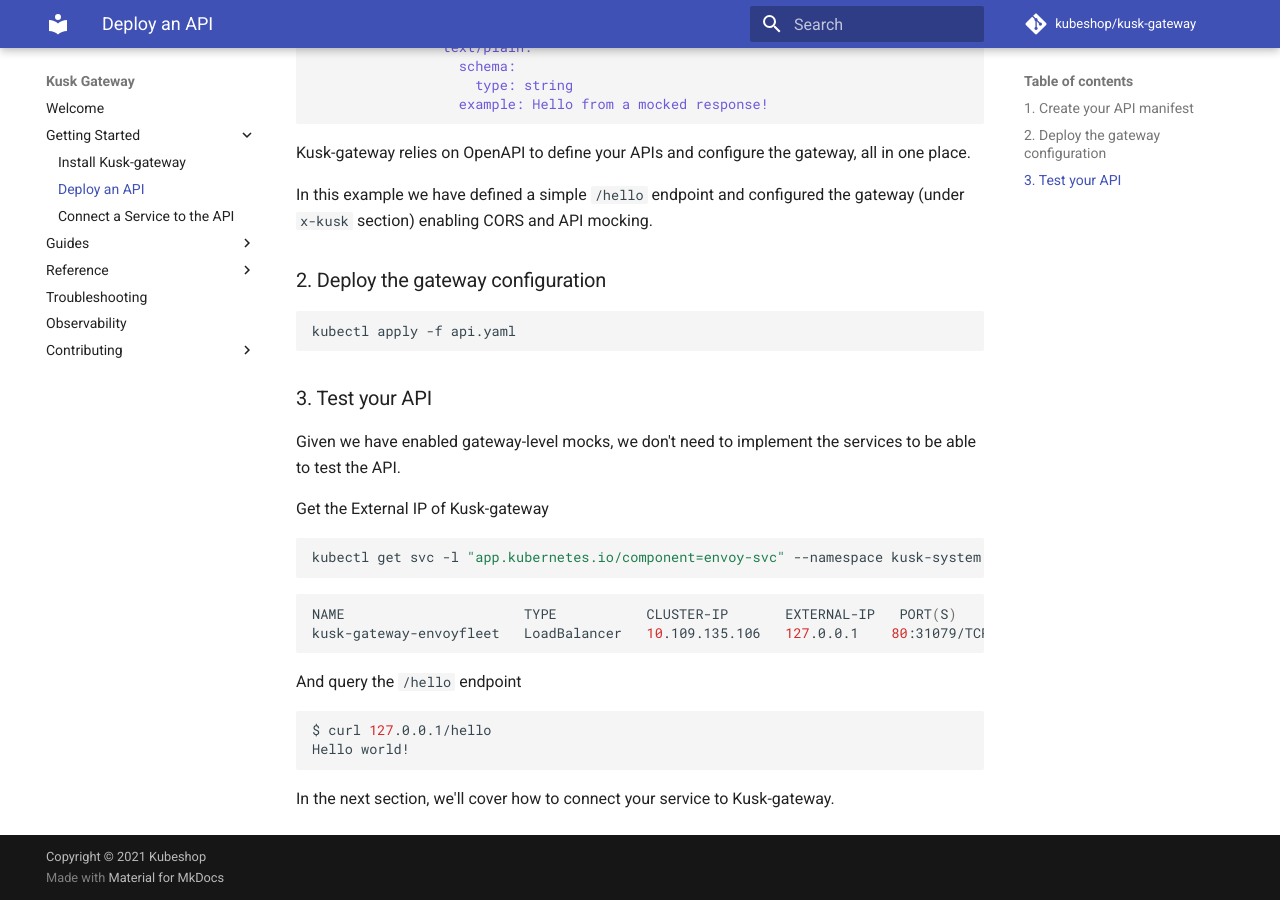
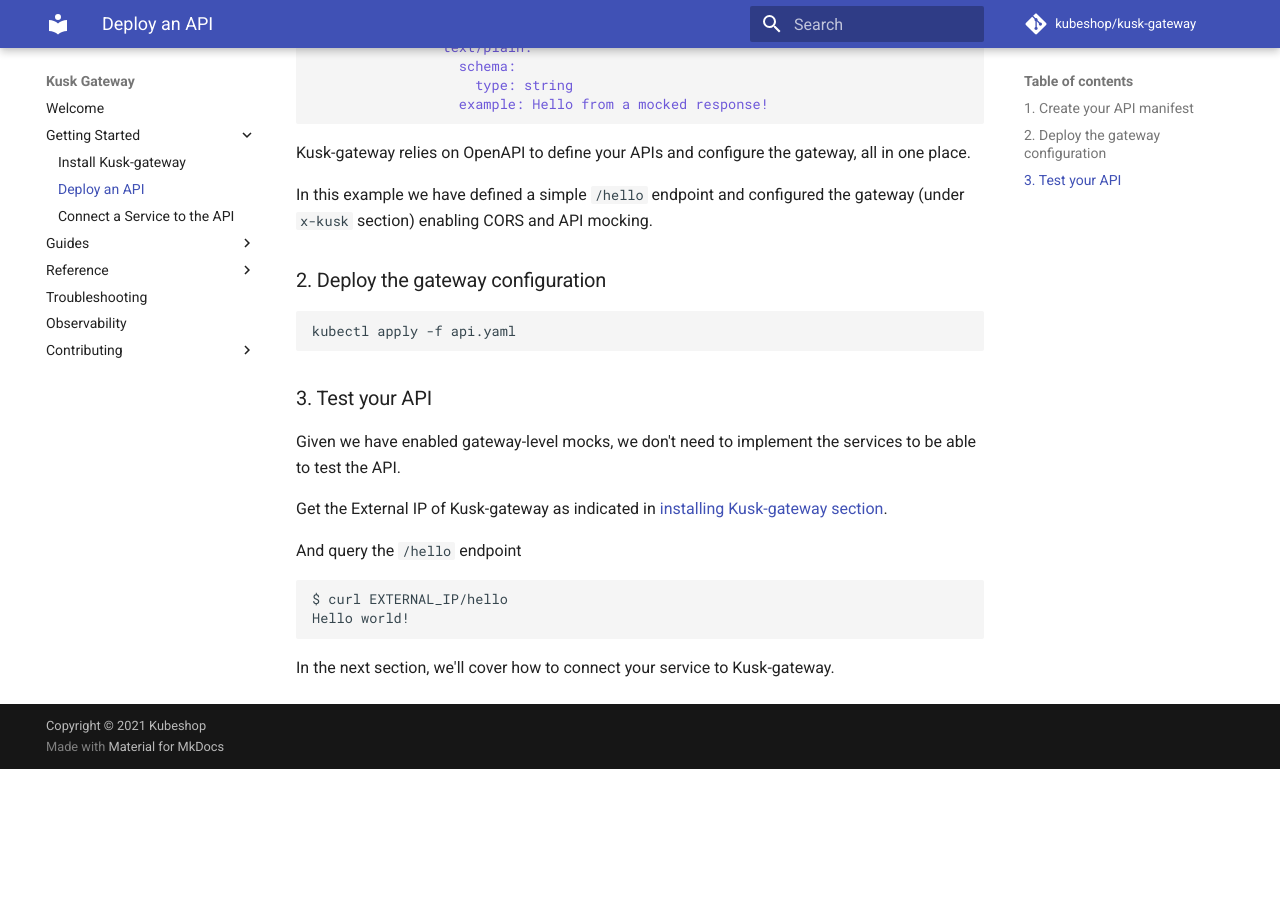
Before and after one commit to kubeshop/kusk-gateway, an MkDocs documentation site: the page built from docs/getting-started/deploy-an-api.md, in a window 1280 px wide and 900 px high, scrolled down 856 px. Built offline with MkDocs 1.6.1 and Material for MkDocs 9.7.7, drawn with Linux system fonts in a browser that asks for light colours; comment, search, counter and statistics services are not loaded; after the commit the page ends 1625 px from its top, so only the background shows below that.

````diff
--- a/docs/getting-started/deploy-an-api.md
+++ b/docs/getting-started/deploy-an-api.md
@@ -55,21 +55,12 @@
 
 Given we have enabled gateway-level mocks, we don't need to implement the services to be able to test the API.
 
-Get the External IP of Kusk-gateway
-
-```sh
-kubectl get svc -l "app.kubernetes.io/component=envoy-svc" --namespace kusk-system
-```
-
-```sh
-NAME                      TYPE           CLUSTER-IP       EXTERNAL-IP   PORT(S)                      AGE
-kusk-gateway-envoyfleet   LoadBalancer   10.109.135.106   127.0.0.1    80:31079/TCP,443:32524/TCP   53s
-```
+Get the External IP of Kusk-gateway as indicated in [installing Kusk-gateway section](../installation/#2-get-the-gateways-external-ip).
 
 And query the `/hello` endpoint
 
 ```sh
-$ curl 127.0.0.1/hello
+$ curl EXTERNAL_IP/hello
 Hello world!
 ```
 
````
Also changed, not shown: docs/getting-started/connect-a-service-to-the-api.md (+3 -3 lines), docs/getting-started/installation.md (+1 -1 lines), docs/reference/extension.md (+3 -4 lines).
